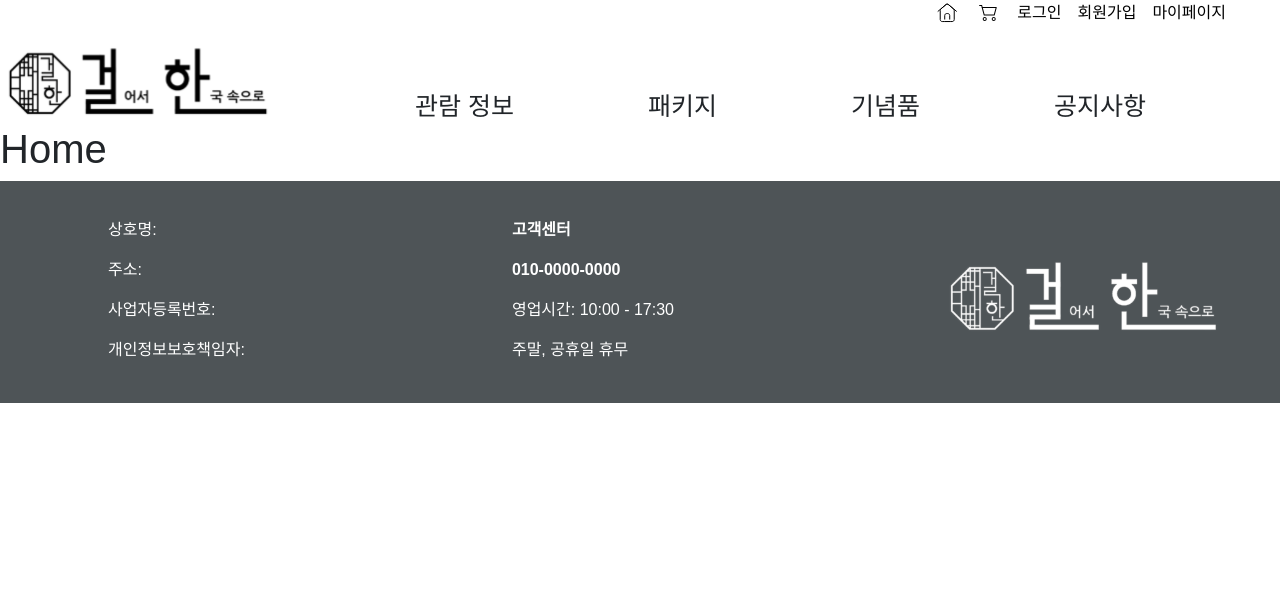
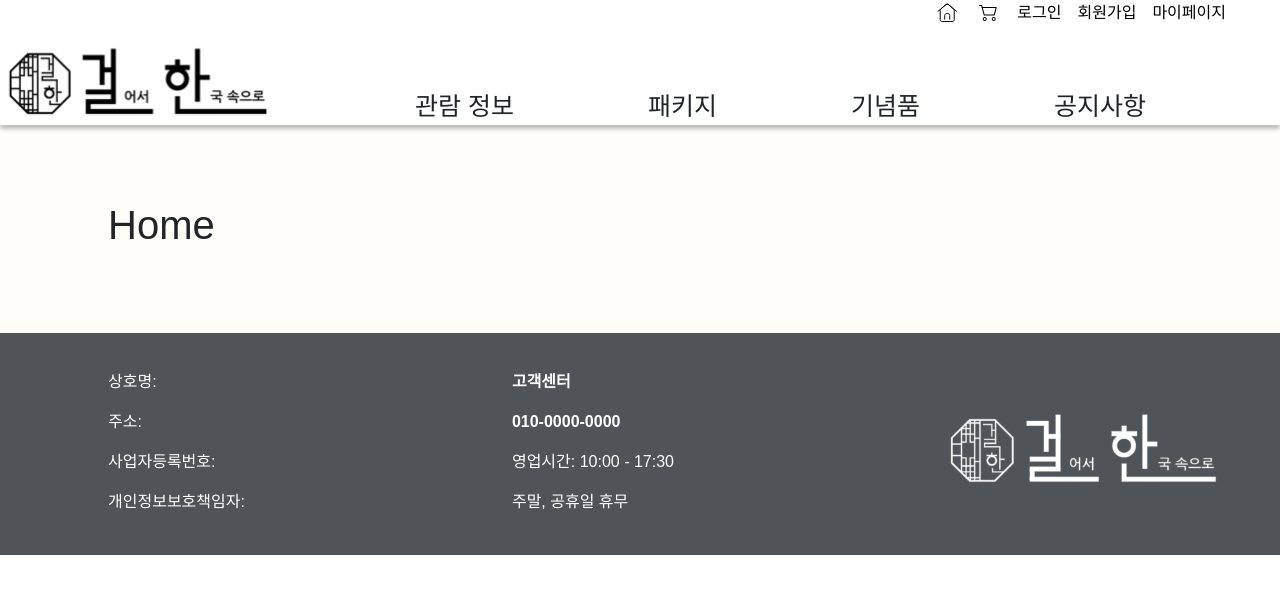
Before and after one commit to swcamp-be15-baksal/be15-2nd-baksal-gulhan-fe, a Vue app: page / in a window 1280 px wide. Shown: the top 594 px of the page. Built offline with nearby package versions, Linux system fonts and the light colour scheme; a web font is replaced by a local one.

Commit message:
feat: layout 수정

```diff
--- a/src/App.vue
+++ b/src/App.vue
@@ -6,15 +6,31 @@ import Footer from '@/components/layout/Footer.vue';
 <template>
     <div id="app">
         <Header />
-        <router-view />
+        <div class="layout">
+            <router-view />
+        </div>
         <Footer />
     </div>
 </template>
 
-<style scoped>
+<style>
 @import url('https://cdn.jsdelivr.net/gh/orioncactus/pretendard@v1.3.9/dist/web/variable/pretendardvariable.min.css');
 
 * {
     font-family: 'Pretendard Variable', sans-serif;
 }
+
+#app {
+    width: 100%;
+    min-height: 100vh;
+}
+
+.layout {
+    padding: 76px 108px;
+    box-sizing: border-box;
+    display: flex;
+    flex-direction: column;
+    background-color: #fffdf8;
+    filter: drop-shadow(0px 4px 4px rgba(0, 0, 0, 0));
+}
 </style>
--- a/src/components/layout/Header.vue
+++ b/src/components/layout/Header.vue
@@ -32,6 +32,9 @@
 .header {
     width: 100%;
     background: #fff;
+    box-shadow: 0px 4px 4px rgba(0, 0, 0, 0.25);
+    position: relative;
+    z-index: 10;
 }
 
 .icon-small {
```
